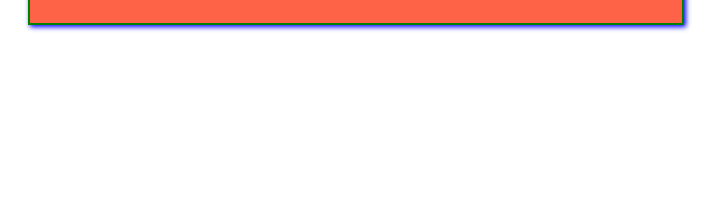
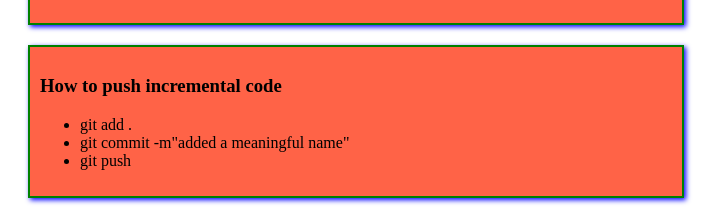
Before and after one commit to sagorahmed51242/my-first-simple-website, a plain HTML site: page index.html in a window 1280 px wide. Shown: the part 611-829 px from the top of the page, without its empty margins (0-727 px from the left). Before the commit the page ends 800 px from the top, so only its background shows below. Drawn offline with Linux system fonts and the light colour scheme.

Commit message:
added new style

```diff
--- a/index.html
+++ b/index.html
@@ -27,6 +27,15 @@
               accusamus ipsum.</p>
       </div>
 
+      <div>
+        <h3>How to push incremental code</h3>
+        <ul>
+            <li>git add .</li>
+            <li>git commit -m"added a meaningful name"</li>
+            <li>git push</li>
+        </ul>
+      </div>
+
 
 </body>
 </html>
```
